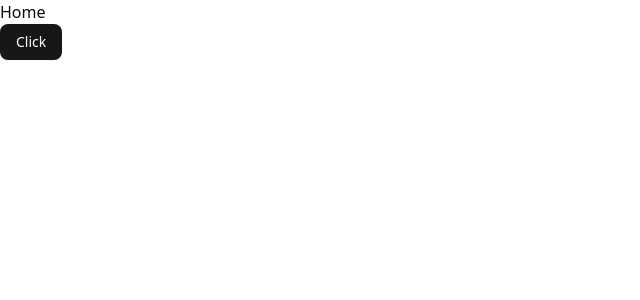
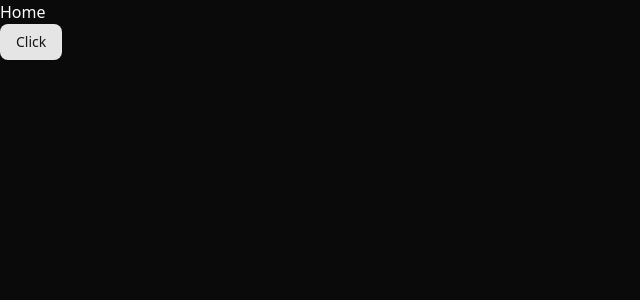
Before and after one commit to NiranjanKumar001/Fabrion, a Next.js app in the folder frontend/: page / in a window 1280 px wide. Shown: the top 300 px of the page, without its empty margins (0-640 px from the left). Built offline with nearby package versions, Linux system fonts and the light colour scheme.

Commit message:
theme provider added

```diff
--- a/frontend/app/layout.js
+++ b/frontend/app/layout.js
@@ -1,4 +1,5 @@
 import "./globals.css";
+import Provider from "./provider";
 
 export const metadata = {
   title: "Create Next App",
@@ -7,8 +8,10 @@
 
 export default function RootLayout({ children }) {
   return (
-    <html lang="en">
-      <body>{children}</body>
+    <html lang="en" suppressHydrationWarning>
+      <body>
+        <Provider>{children}</Provider>
+      </body>
     </html>
   );
 }
--- a/frontend/app/provider.jsx
+++ b/frontend/app/provider.jsx
@@ -1,9 +1,16 @@
+"use client"
 import React from 'react'
-
-function provider() {
-  return (
-    <div>provider</div>
-  )
+import { ThemeProvider as NextThemesProvider } from "next-themes"
+function Provider({children}) {
+    return (
+        <div>
+            <NextThemesProvider
+                attribute="class"
+                defaultTheme="dark"
+                enableSystem
+                disableTransitionOnChange>{children}</NextThemesProvider>
+        </div>
+    )
 }
 
-export default provider
+export default Provider
--- a/frontend/package.json
+++ b/frontend/package.json
@@ -14,6 +14,7 @@
     "clsx": "^2.1.1",
     "lucide-react": "^0.483.0",
     "next": "15.2.3",
+    "next-themes": "^0.4.6",
     "react": "^18.0.0",
     "react-dom": "^18.0.0",
     "tailwind-merge": "^3.0.2",
```
Also changed, not shown: 1 other file (tests, documents, lock files or other folders).
